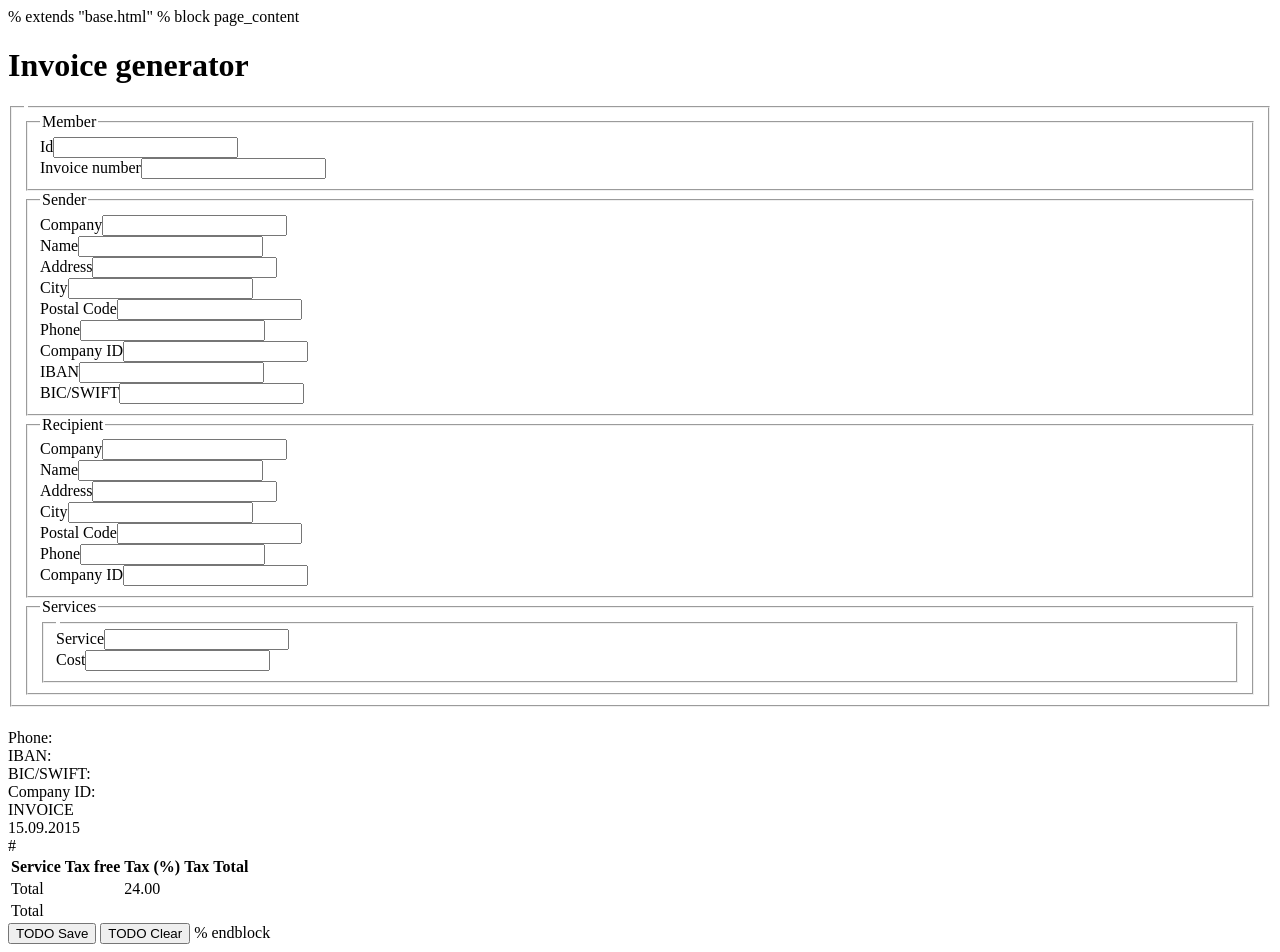
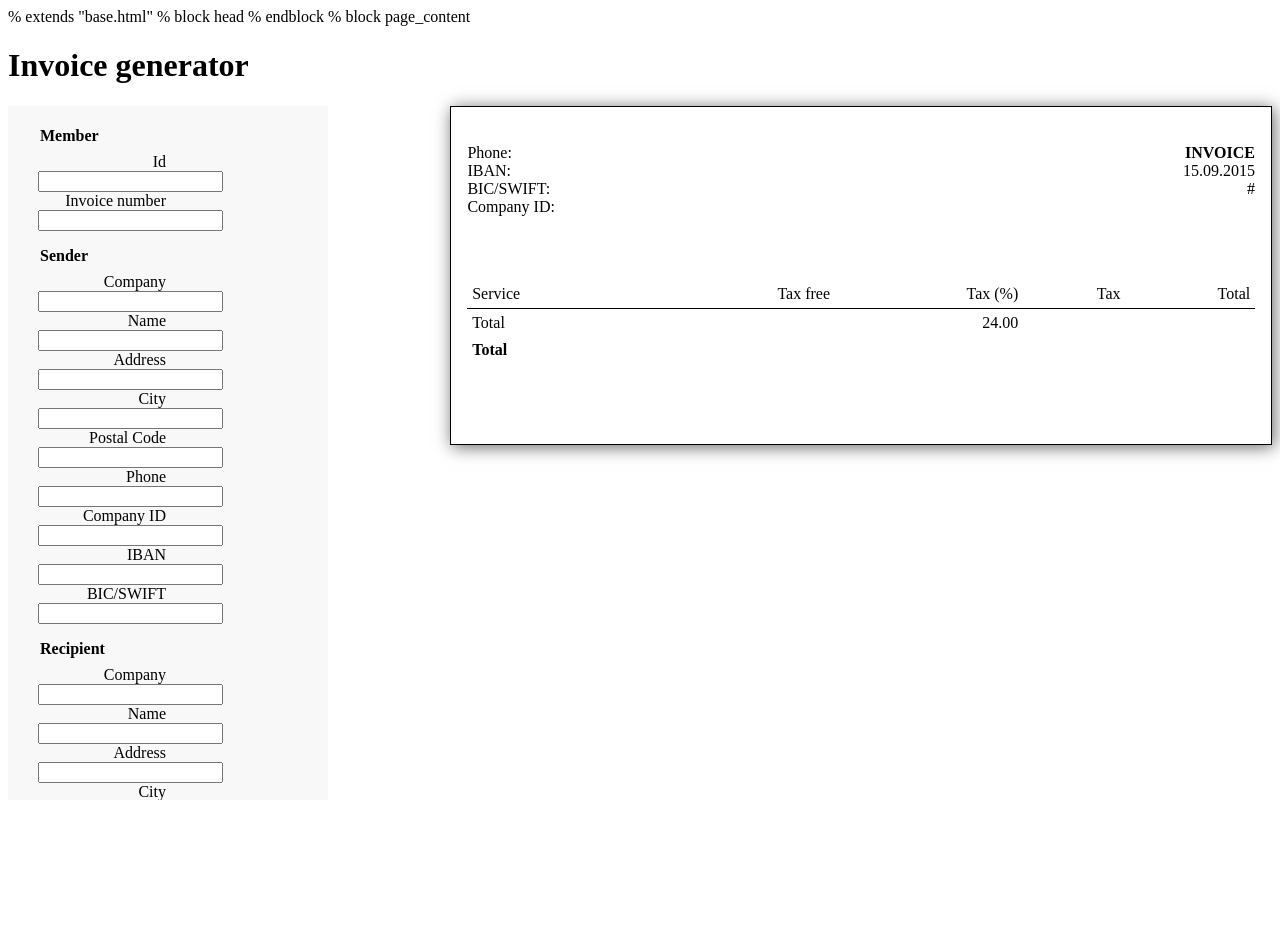
Before and after one commit to koodilehto/koodilehto-intra, a Python web app: template app/templates/invoice/generator.html in a window 1280 px wide. After the commit the page ends 800 px from the top, so only its background shows below. Run offline with Jinja, Linux system fonts and the light colour scheme; the template is opened without the code that fills it, so the values that code supplies are empty; some libraries are stand-ins or nearby versions.

Commit message:
Some styling for invoice generator.

```diff
--- a/app/static/invoice-frontend-style.css
+++ b/app/static/invoice-frontend-style.css
@@ -1,23 +1,18 @@
+/* .invoice-container { */
+/*     /\* ignore all inherited styles *\/ */
+/*     all: initial; */
+/* } */
+
 *, *:before, *:after {
                  -moz-box-sizing: border-box;
                  -webkit-box-sizing: border-box;
                  box-sizing: border-box;
              }
 
-html {
-    font-size: 1em;
-    font-family: arial, sans-serif;
-}
-
-body {
-    margin: 0;
-    overflow: auto;
-}
-
 .fields {
-    background: #E9E9E9;
+    background: #F8F8F8;
     padding: 0.5em;
-    box-shadow: inset -0.5em 0 2em rgba(0,0,0,0.6);
+    /* box-shadow: inset -0.5em 0 2em rgba(0,0,0,0.6); */
     height: 100%;
     position: fixed;
     max-width: 25%;
@@ -26,7 +21,10 @@
 .preview {
     overflow: hidden;
     padding: 1em;
-    margin-left: 25%;
+    box-shadow: 0.1em 0.1em 1em rgba(0,0,0,0.6);
+    border: 1px solid;
+    margin-left: 35%;
+    margin-bottom: 15px;
 }
 
 .error, .error * {
@@ -123,11 +121,11 @@
 
 /* hide unnecessary bits on print and make sure preview is fullsized */
 @media print {
-    .fields, .handle {
+    .fields, .handle{
         display: none;
     }
 
-    .preview {
+    .preview} {
     margin: 0;
+    border: none;
 }
-}
--- a/app/templates/invoice/generator.html
+++ b/app/templates/invoice/generator.html
@@ -1,13 +1,20 @@
 % extends "base.html"
+
+% block head
+{{ super() }}  <!-- Retain block content from parent -->
+<link href="{{url_for('static', filename='invoice-frontend-style.css')}}" rel="stylesheet">
+% endblock
 
 % block page_content
 
 <h1>Invoice generator</h1>
 
-<div id="react-main">TODO Load react component here</div>
+<div class="invoice-container">
+  <div id="react-main">TODO Load react component here</div>
+</div>
 
-<button class="btn btn-success">TODO Save</button>
-<button class="btn btn-danger">TODO Clear </button>
+<button class="btn btn-success pull-right">TODO Save</button>
+<button class="btn btn-danger pull-right ">TODO Clear </button>
 
 % endblock
 
```
Lines whose indentation alone changed are shown as unchanged.
